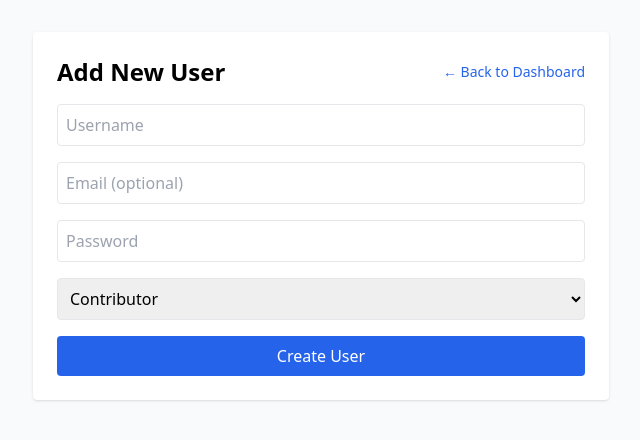
After one commit to azamPro/automate-tweets, a PHP site: page /add_user.php in a window 1280 px wide. The commit adds this page. Shown: the top 440 px of the page, without its empty margins (319-959 px from the left). Run offline with PHP 8.4, Linux system fonts and the light colour scheme; the visitor is signed in with stand-in values (Sample User, id 1); some libraries are stand-ins or nearby versions.

Commit message:
add new users also improve role in users and improve queue tweets front

```diff
--- /dev/null
+++ b/tweet-admin/add_user.php
@@ -0,0 +1,68 @@
+<?php
+session_start();
+if (!isset($_SESSION['user']) || ($_SESSION['role'] ?? '') !== 'admin') {
+    header("Location: views/login_form.php");
+    exit;
+}
+require 'config.php';
+
+$error = $success = "";
+
+if ($_SERVER['REQUEST_METHOD'] === 'POST') {
+    $username = trim($_POST['username']);
+    $email = trim($_POST['email']);
+    $password = hash('sha256', $_POST['password']);
+    $role = $_POST['role'];
+
+    if ($username && $password && in_array($role, ['admin', 'contributor'])) {
+        $stmt = $pdo->prepare("INSERT INTO users (username, email, password, role) VALUES (?, ?, ?, ?)");
+        if ($stmt->execute([$username, $email, $password, $role])) {
+            $success = "User added successfully!";
+        } else {
+            $error = "Failed to add user.";
+        }
+    } else {
+        $error = "Please fill all fields correctly.";
+    }
+}
+?>
+
+<!DOCTYPE html>
+<html lang="en">
+<head>
+    <meta charset="UTF-8">
+    <title>Add New User</title>
+    <meta name="viewport" content="width=device-width, initial-scale=1">
+    <script src="https://cdn.tailwindcss.com"></script>
+</head>
+<body class="bg-gray-50 p-4 sm:p-8">
+    <div class="max-w-xl mx-auto bg-white p-6 rounded shadow">
+        <div class="flex justify-between items-center mb-4">
+            <h1 class="text-2xl font-bold">Add New User</h1>
+            <a href="dashboard.php" class="text-blue-600 hover:underline text-sm">← Back to Dashboard</a>
+        </div>
+
+
+        <?php if ($success): ?>
+            <div class="bg-green-100 text-green-800 p-3 rounded mb-4"><?= $success ?></div>
+        <?php elseif ($error): ?>
+            <div class="bg-red-100 text-red-800 p-3 rounded mb-4"><?= $error ?></div>
+        <?php endif; ?>
+
+        <form method="POST" class="space-y-4">
+            <input type="text" name="username" placeholder="Username" class="w-full border p-2 rounded" required>
+            <input type="email" name="email" placeholder="Email (optional)" class="w-full border p-2 rounded">
+            <input type="password" name="password" placeholder="Password" class="w-full border p-2 rounded" required>
+
+            <select name="role" class="w-full border p-2 rounded" required>
+                <option value="contributor">Contributor</option>
+                <option value="admin">Admin</option>
+            </select>
+
+            <button type="submit" class="bg-blue-600 hover:bg-blue-700 text-white px-4 py-2 rounded w-full">Create User</button>
+        </form>
+
+
+    </div>
+</body>
+</html>
--- a/tweet-admin/config.php
+++ b/tweet-admin/config.php
@@ -1,4 +1,3 @@
-<!-- config.php -->
 <?php
 
 $host = 'host';
--- a/tweet-admin/logs.php
+++ b/tweet-admin/logs.php
@@ -1,4 +1,9 @@
 <?php
+session_start();
+if (!isset($_SESSION['user'])) {
+    header("Location: views/login_form.php");
+    exit;
+}
 require 'config.php'; // $pdo connection
 
 $stmt = $pdo->query("SELECT * FROM logs ORDER BY log_time DESC LIMIT 1000");
```
Also changed, not shown: tweet-admin/actions/update_approval.php (added, +21 -0 lines), tweet-admin/dashboard.php (+11 -0 lines), tweet-admin/manage_queue.php (+56 -14 lines), tweet-admin/manage_static.php (+4 -4 lines), 1 other file.
